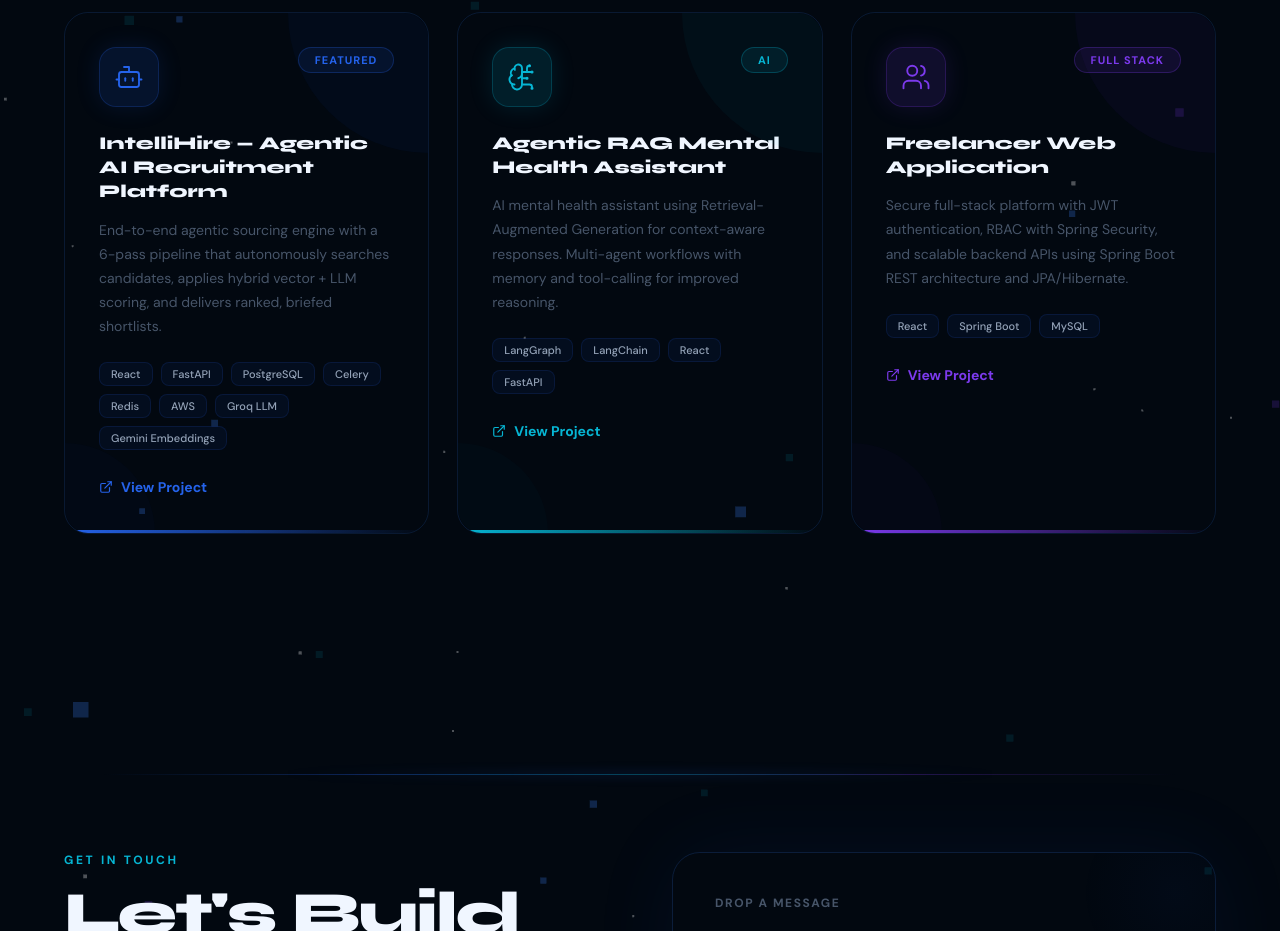
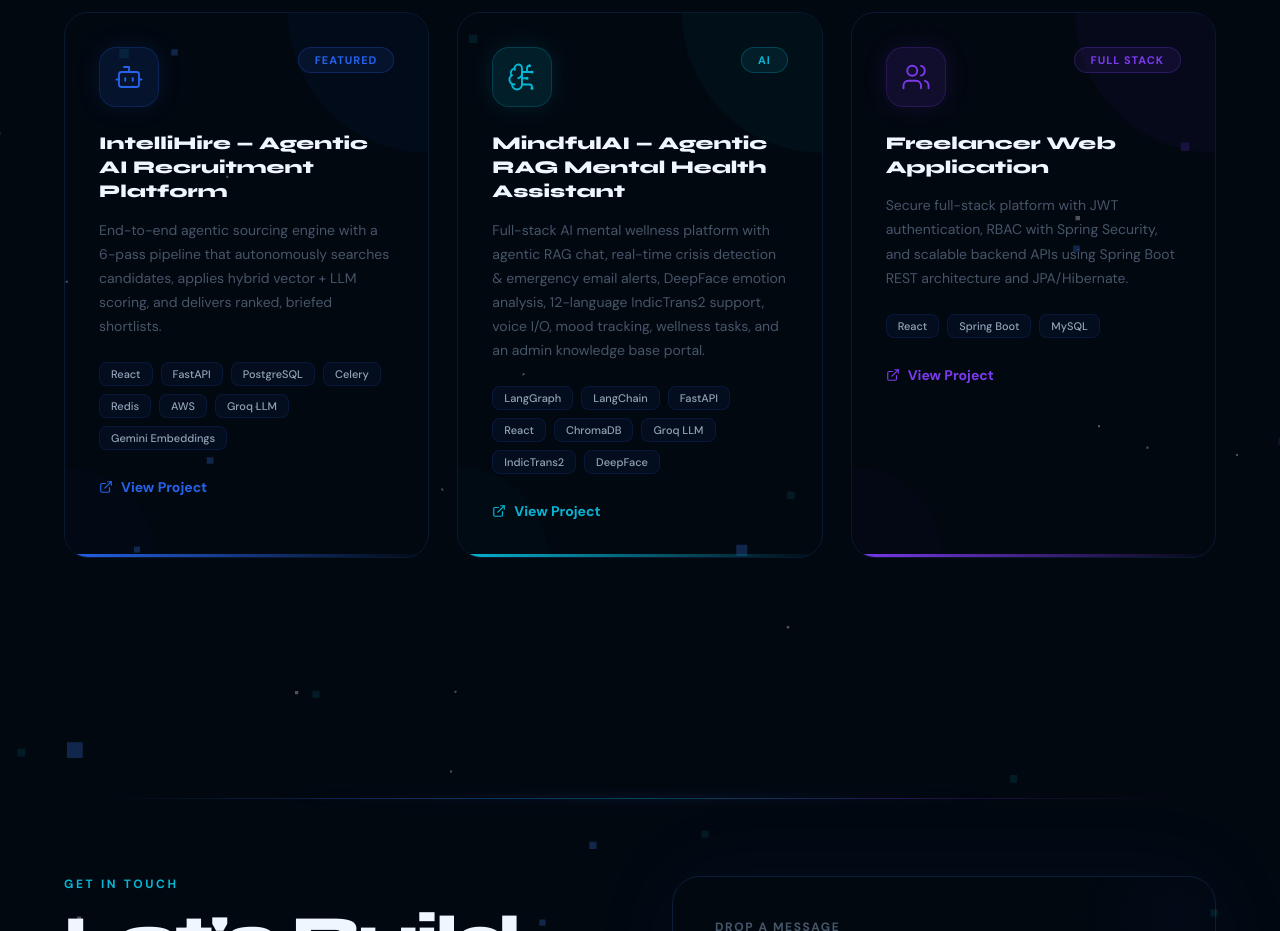
Before and after one commit to Shaikhanis7/portfolio, a React (Vite) app: page / in a window 1280 px wide. Shown: the part 3176-4107 px from the top of the page. Built offline with nearby package versions, Linux system fonts and the light colour scheme.

Commit message:
Final Year Project was updated

```diff
--- a/src/App.jsx
+++ b/src/App.jsx
@@ -34,10 +34,10 @@
   link: "https://github.com/Shaikhanis7/IntelliHire", Icon: Bot, accent: "#2563eb",
 },
   {
-    id: 2, title: "Agentic RAG Mental Health Assistant", tag: "AI",
-    stack: ["LangGraph", "LangChain", "React", "FastAPI"],
-    desc: "AI mental health assistant using Retrieval-Augmented Generation for context-aware responses. Multi-agent workflows with memory and tool-calling for improved reasoning.",
-    link: "https://github.com/shaikhanis", Icon: BrainCircuit, accent: "#06b6d4",
+    id: 2, title: "MindfulAI — Agentic RAG Mental Health Assistant", tag: "AI",
+    stack: ["LangGraph", "LangChain", "FastAPI", "React", "ChromaDB", "Groq LLM", "IndicTrans2", "DeepFace"],
+    desc: "Full-stack AI mental wellness platform with agentic RAG chat, real-time crisis detection & emergency email alerts, DeepFace emotion analysis, 12-language IndicTrans2 support, voice I/O, mood tracking, wellness tasks, and an admin knowledge base portal.",
+    link: "https://github.com/Shaikhanis7/final_sem_project", Icon: BrainCircuit, accent: "#06b6d4",
   },
   {
     id: 3, title: "Freelancer Web Application", tag: "FULL STACK",
@@ -336,21 +336,13 @@
 }
 
 /* ─── SCROLL HELPER ──────────────────────────────────────── */
-/**
- * Closes the mobile menu first, then after the menu animation
- * finishes (~350ms), smoothly scrolls to the target section.
- * This prevents the layout-shift from the collapsing menu
- * from fighting the scroll position.
- */
 function useScrollTo(setOpen) {
   return (id) => {
-    // Close the drawer immediately
     setOpen(false);
-    // Wait for the AnimatePresence exit animation (height: 0, ~300ms) to finish
     setTimeout(() => {
       const el = document.getElementById(id);
       if (!el) return;
-      const navHeight = 70; // account for fixed navbar
+      const navHeight = 70;
       const top = el.getBoundingClientRect().top + window.scrollY - navHeight;
       window.scrollTo({ top, behavior: "smooth" });
     }, 350);
@@ -369,7 +361,6 @@
     return () => window.removeEventListener("scroll", fn);
   }, []);
 
-  // Desktop scrollTo (no drawer to close)
   const desktopScrollTo = (id) => {
     const el = document.getElementById(id);
     if (!el) return;
@@ -394,7 +385,6 @@
       }}
     >
       <div style={{ maxWidth: 1200, margin: "0 auto", padding: "0 clamp(16px,4vw,24px)", display: "flex", alignItems: "center", justifyContent: "space-between", height: 70 }}>
-        {/* Logo */}
         <motion.div whileHover={{ scale: 1.05 }} onClick={() => desktopScrollTo("home")} style={{ cursor: "pointer", display: "flex", alignItems: "center", gap: 10 }}>
           <div style={{ position: "relative" }}>
             <div style={{ width: 38, height: 38, borderRadius: 11, background: `linear-gradient(135deg, ${c.blue}, ${c.cyan})`, display: "flex", alignItems: "center", justifyContent: "center", fontWeight: 900, fontSize: 14, color: "#fff", fontFamily: "monospace", boxShadow: `0 0 22px ${c.blue}55` }}>SA</div>
@@ -404,7 +394,6 @@
           <span style={{ color: c.text, fontWeight: 700, fontSize: 17, letterSpacing: "-0.3px" }}>Shaikh Anis</span>
         </motion.div>
 
-        {/* Desktop links */}
         <div style={{ display: "flex", gap: 2, alignItems: "center" }} className="nav-desktop">
           {links.map((s) => (
             <motion.button key={s} whileHover={{ scale: 1.05 }} whileTap={{ scale: 0.97 }}
@@ -420,7 +409,6 @@
           </motion.a>
         </div>
 
-        {/* Mobile hamburger */}
         <motion.button whileTap={{ scale: 0.9 }} onClick={() => setOpen(!open)}
           className="nav-mobile-btn"
           style={{ background: "none", border: `1px solid ${c.border}`, color: c.text, borderRadius: 8, padding: 8, cursor: "pointer", display: "none" }}>
@@ -428,7 +416,6 @@
         </motion.button>
       </div>
 
-      {/* Mobile drawer */}
       <AnimatePresence>
         {open && (
           <motion.div
```
